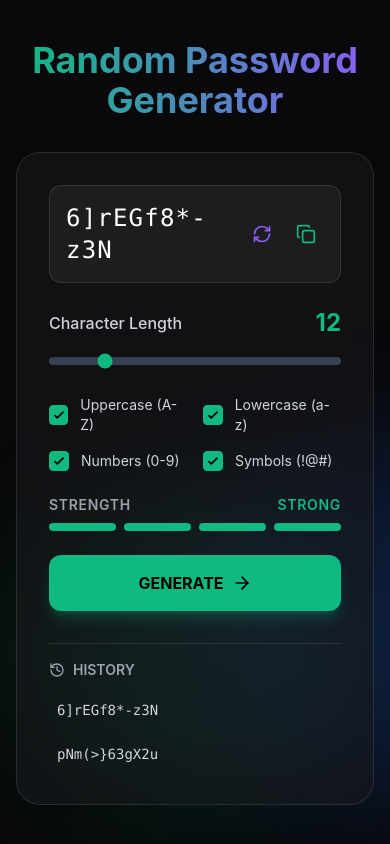
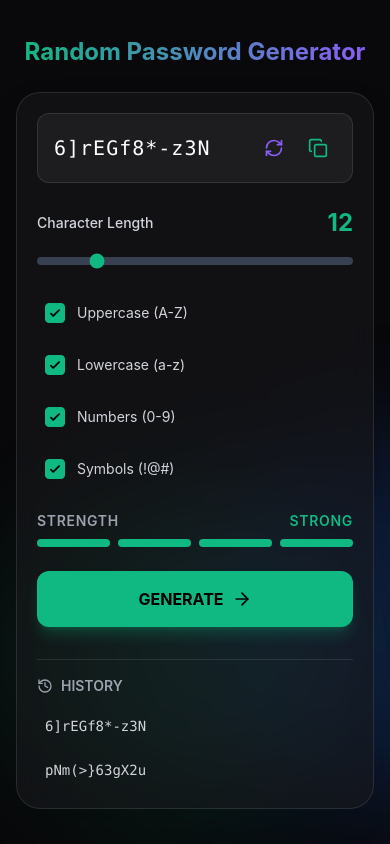
Before and after one commit to amitkumarpatra99/RandomPasswordGenerator, a React (Vite) app: page / in a window 390 px wide. Built offline with nearby package versions, Linux system fonts and the light colour scheme.

Commit message:
Fully Responsive

```diff
--- a/src/App.jsx
+++ b/src/App.jsx
@@ -14,7 +14,7 @@ function App() {
 
       {/* Content */}
       <div className="z-10 w-full max-w-md">
-        <h1 className="text-4xl font-bold text-center mb-8 text-transparent bg-clip-text bg-gradient-to-r from-moto-primary to-moto-secondary">
+        <h1 className="text-2xl sm:text-3xl md:text-4xl font-bold text-center mb-6 sm:mb-8 text-transparent bg-clip-text bg-gradient-to-r from-moto-primary to-moto-secondary">
           Random Password Generator
         </h1>
         <PasswordGenerator />
--- a/src/components/PasswordDisplay.jsx
+++ b/src/components/PasswordDisplay.jsx
@@ -16,7 +16,7 @@ const PasswordDisplay = ({ password, onGenerate }) => {
     return (
         <div className="glass-input rounded-xl p-4 mb-6 flex items-center justify-between group relative overflow-hidden">
             <div className="flex-1 overflow-x-auto scrollbar-hide mr-4">
-                <p className={`text-2xl font-mono tracking-wider ${password ? 'text-white' : 'text-gray-500'}`}>
+                <p className={`text-xl sm:text-2xl font-mono tracking-wider ${password ? 'text-white' : 'text-gray-500'}`}>
                     {password || 'CLICK GENERATE'}
                 </p>
             </div>
--- a/src/components/PasswordGenerator.jsx
+++ b/src/components/PasswordGenerator.jsx
@@ -47,7 +47,7 @@ const PasswordGenerator = () => {
     };
 
     return (
-        <div className="glass p-8 rounded-3xl w-full max-w-md mx-auto shadow-2xl backdrop-blur-xl border border-white/10 relative z-10">
+        <div className="glass p-5 sm:p-8 rounded-3xl w-full max-w-md mx-auto shadow-2xl backdrop-blur-xl border border-white/10 relative z-10 transition-all">
             <PasswordDisplay password={password} onGenerate={handleGenerate} />
 
             {/* Controls */}
@@ -56,7 +56,7 @@ const PasswordGenerator = () => {
                 {/* Length Slider */}
                 <div>
                     <div className="flex justify-between items-center mb-2">
-                        <label className="text-gray-300 font-medium">Character Length</label>
+                        <label className="text-gray-300 font-medium text-sm sm:text-base">Character Length</label>
                         <span className="text-2xl font-bold text-moto-primary">{length}</span>
                     </div>
                     <input
@@ -70,14 +70,14 @@ const PasswordGenerator = () => {
                 </div>
 
                 {/* Checkboxes */}
-                <div className="grid grid-cols-2 gap-4">
+                <div className="grid grid-cols-1 sm:grid-cols-2 gap-4">
                     {[
                         { id: 'upper', label: 'Uppercase (A-Z)' },
                         { id: 'lower', label: 'Lowercase (a-z)' },
                         { id: 'number', label: 'Numbers (0-9)' },
                         { id: 'symbol', label: 'Symbols (!@#)' },
                     ].map(({ id, label }) => (
-                        <div key={id} className="flex items-center space-x-3 cursor-pointer" onClick={() => toggleOption(id)}>
+                        <div key={id} className="flex items-center space-x-3 cursor-pointer p-2 rounded-lg hover:bg-white/5 transition-colors" onClick={() => toggleOption(id)}>
                             <div className={`w-5 h-5 rounded border flex items-center justify-center transition-all ${options[id] ? 'bg-moto-primary border-moto-primary' : 'border-gray-500 bg-transparent'}`}>
                                 {options[id] && <svg className="w-3.5 h-3.5 text-black" fill="none" stroke="currentColor" viewBox="0 0 24 24"><path strokeLinecap="round" strokeLinejoin="round" strokeWidth="3" d="M5 13l4 4L19 7"></path></svg>}
                             </div>
```
